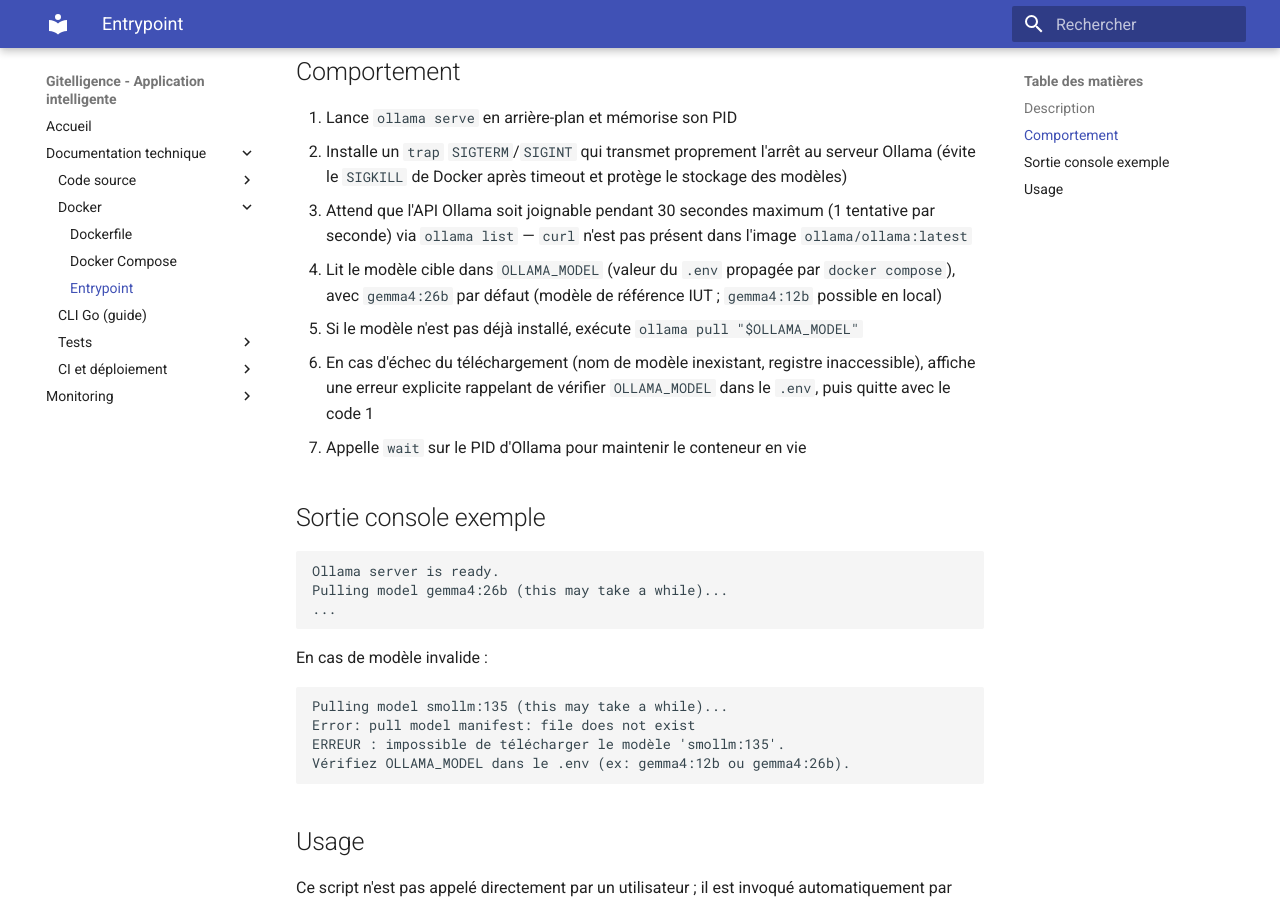
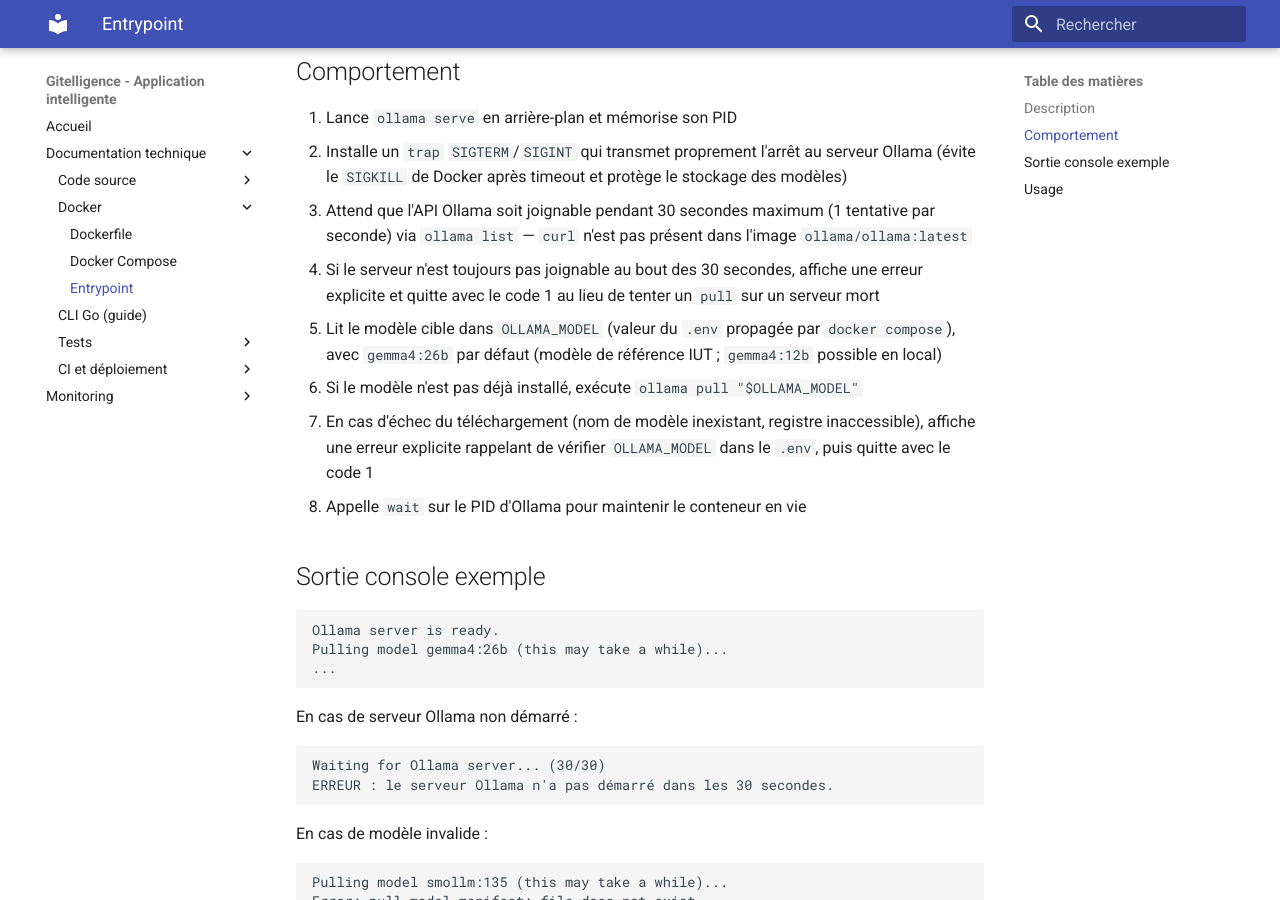
Before and after one commit to HembertD/SAE_sujet_8_application_intelligente, an MkDocs documentation site: the page built from docs/doc_src_files/entrypoint.md, in a window 1280 px wide and 900 px high, scrolled down 375 px. Built offline with MkDocs 1.6.1 and Material for MkDocs 9.7.7, drawn with Linux system fonts in a browser that asks for light colours.

Commit message:
docs: aligne la documentation avec l'audit Docker
- documente l'état mémoire de IsMock/IsDockerLLM et la resynchronisation de USE_DOCKER_LLM\n- précise le timeout et la lecture stdout-only du statut Docker\n- documente l'échec explicite de l'entrypoint si Ollama ne démarre pas\n- complète le contrat BackendClient et les tests de non-régression

````diff
--- a/docs/doc_src_files/entrypoint.md
+++ b/docs/doc_src_files/entrypoint.md
@@ -11,10 +11,11 @@
 1. Lance `ollama serve` en arrière-plan et mémorise son PID
 2. Installe un `trap` `SIGTERM`/`SIGINT` qui transmet proprement l'arrêt au serveur Ollama (évite le `SIGKILL` de Docker après timeout et protège le stockage des modèles)
 3. Attend que l'API Ollama soit joignable pendant 30 secondes maximum (1 tentative par seconde) via `ollama list` — `curl` n'est pas présent dans l'image `ollama/ollama:latest`
-4. Lit le modèle cible dans `OLLAMA_MODEL` (valeur du `.env` propagée par `docker compose`), avec `gemma4:26b` par défaut (modèle de référence IUT ; `gemma4:12b` possible en local)
-5. Si le modèle n'est pas déjà installé, exécute `ollama pull "$OLLAMA_MODEL"`
-6. En cas d'échec du téléchargement (nom de modèle inexistant, registre inaccessible), affiche une erreur explicite rappelant de vérifier `OLLAMA_MODEL` dans le `.env`, puis quitte avec le code 1
-7. Appelle `wait` sur le PID d'Ollama pour maintenir le conteneur en vie
+4. Si le serveur n'est toujours pas joignable au bout des 30 secondes, affiche une erreur explicite et quitte avec le code 1 au lieu de tenter un `pull` sur un serveur mort
+5. Lit le modèle cible dans `OLLAMA_MODEL` (valeur du `.env` propagée par `docker compose`), avec `gemma4:26b` par défaut (modèle de référence IUT ; `gemma4:12b` possible en local)
+6. Si le modèle n'est pas déjà installé, exécute `ollama pull "$OLLAMA_MODEL"`
+7. En cas d'échec du téléchargement (nom de modèle inexistant, registre inaccessible), affiche une erreur explicite rappelant de vérifier `OLLAMA_MODEL` dans le `.env`, puis quitte avec le code 1
+8. Appelle `wait` sur le PID d'Ollama pour maintenir le conteneur en vie
 
 ## Sortie console exemple
 
@@ -22,6 +23,13 @@
 Ollama server is ready.
 Pulling model gemma4:26b (this may take a while)...
 ...
+```
+
+En cas de serveur Ollama non démarré :
+
+```
+Waiting for Ollama server... (30/30)
+ERREUR : le serveur Ollama n'a pas démarré dans les 30 secondes.
 ```
 
 En cas de modèle invalide :
````
Also changed, not shown: docs/doc_src_files/cli/bridge/backend_client.md (+1 -1 lines), docs/doc_src_files/cli/bridge/client.md (+3 -2 lines), docs/doc_src_files/cli/bridge/python_client.md (+3 -2 lines), docs/doc_test_files/cli/bridge_test.md (+2 -1 lines), 1 other file.
